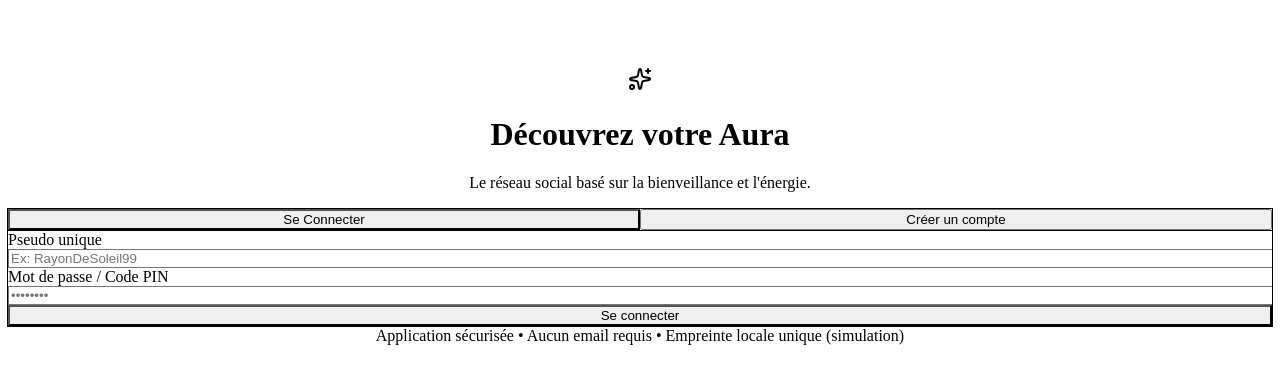
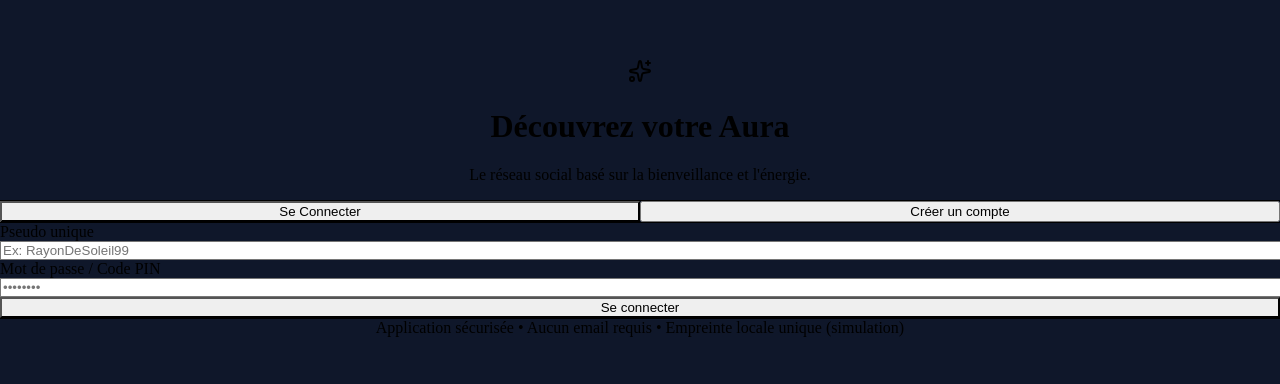
Before and after one commit to Jules232/aura-app, a React (Vite) app: page / in a window 1280 px wide. Shown: the part 202-586 px from the top of the page. Built offline with nearby package versions, Linux system fonts and the light colour scheme.

Commit message:
Correction configuration Tailwind

```diff
--- a/src/index.css
+++ b/src/index.css
@@ -1,3 +1,9 @@
 @tailwind base;
 @tailwind components;
 @tailwind utilities;
+
+body {
+  margin: 0;
+  padding: 0;
+  background-color: #0f172a; /* Une couleur sombre pour éviter le flash blanc au chargement */
+}
```
